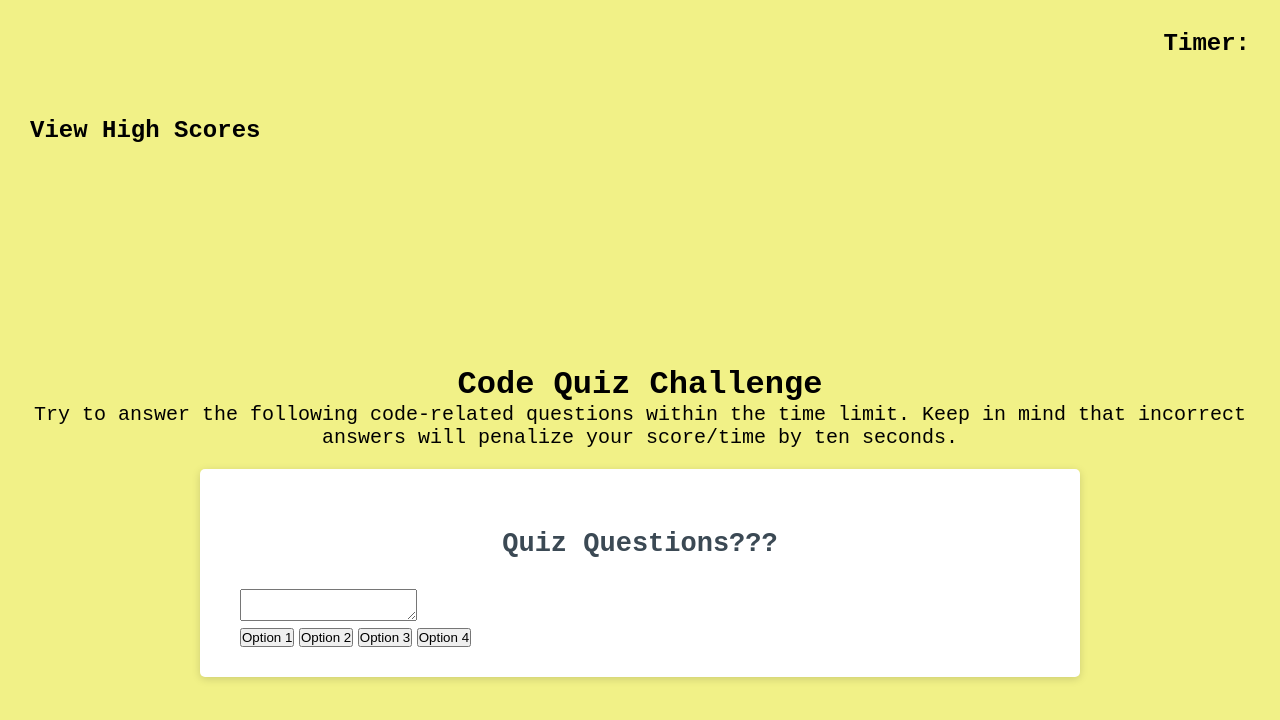
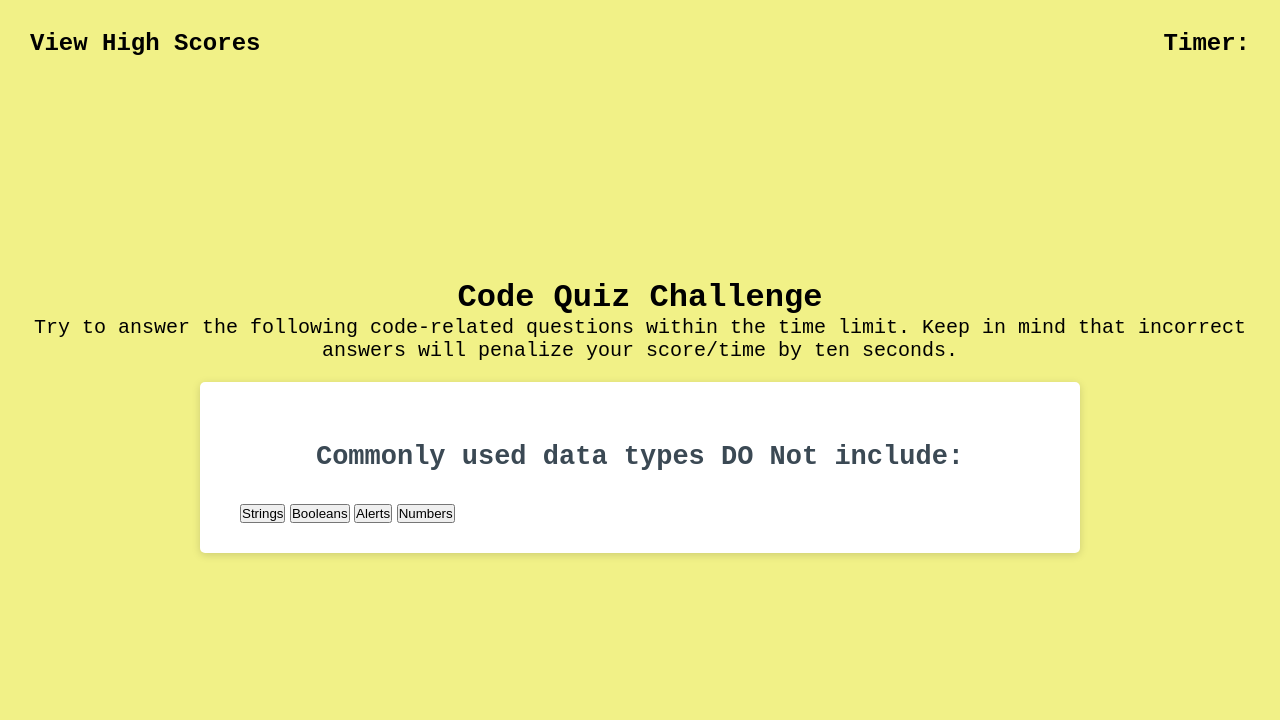
Before and after one commit to samanthaahn/code-quiz, a plain HTML site: page index.html in a window 1280 px wide. Drawn offline with Linux system fonts and the light colour scheme.

Commit message:
added some functions and variables into my js

```diff
--- a/assets/style.css
+++ b/assets/style.css
@@ -51,14 +51,9 @@ h2 {
     font-family: 'Courier New', Courier, monospace;
 }
 
-#countdown {
-    text-align: right;
-    text-align: inline;
-}
-
-#high-score {
-    text-align: left;
-    text-align: inline;
+section {
+    display: flex;
+    justify-content: space-between;
 }
 
 
--- a/assets/style.js
+++ b/assets/style.js
@@ -12,11 +12,62 @@
 // THEN I can save my initials and score
 
 // Assignment Code
-var generateScore
-var questions
-var answers
-var userChoice = '';
 
+var quizQuestions = document.querySelector(".quiz-questions");
+var answerOptions = document.querySelector(".answer-choices");
+var choiceA = document.querySelector("#a");
+var choiceB = document.querySelector("#b");
+var choiceC = document.querySelector("#c");
+var choiceD = document.querySelector("#d");
+var i = 0;
+var userChoice = "";
+var testQuestions = [
+  {
+    prompt: "Commonly used data types DO Not include:",
+    choices: ["Strings", "Booleans", "Alerts", "Numbers"],
+    answer: "Alerts",
+  },
+  {
+    prompt: "The condition in an if / else statement is enclosed with _____.",
+    choices: ["Quotes", "Curly Brackets", "Parenthesis", "Square brackets"],
+    answer: "Curly Brackets",
+  },
+  {
+    prompt: "Arrays in JavaScript can be used to store ___.",
+    choices: ["Numbers and Strings", "Other Arrays", "Booleans", "All of the above"],
+    answer: "All of the above",
+  },
+];
+
+answerOptions.addEventListener("click", function(event) {
+console.log(event.target);
+if (testQuestions[i].answer===event.target.textContent) {
+
+}
+i++;
+displayQuestion();
+});
+
+
+
+function displayQuestion (){
+quizQuestions.textContent = testQuestions[i].prompt
+choiceA.textContent = testQuestions[i].choices[0]
+choiceB.textContent = testQuestions[i].choices[1]
+choiceC.textContent = testQuestions[i].choices[2]
+choiceD.textContent = testQuestions[i].choices[3]
+}
+
+displayQuestion();
+
+
+
+
+// //var questionOne = {
+//     prompt: "Commonly used data types DO Not include:",
+//     choices: ["Strings", "Booleans", "Alerts", "Numbers"],
+//     answer: "Alerts"
+// }
 
 // We need 5 questions with 4 choices
 // we also need to let the user know if the choice they picked is incorrect or correct
--- a/index.html
+++ b/index.html
@@ -1,9 +1,9 @@
 <!DOCTYPE html>
 <html lang="en">
   <head>
-    <meta charset="UTF-8">
-    <meta http-equiv="X-UA-Compatible" content="IE=edge">
-    <meta name="viewport" content="width=device-width, initial-scale=1.0">
+    <meta charset="UTF-8" />
+    <meta http-equiv="X-UA-Compatible" content="IE=edge" />
+    <meta name="viewport" content="width=device-width, initial-scale=1.0" />
     <link rel="stylesheet" href="./assets/style.css" />
     <title>Code Quiz</title>
   </head>
@@ -11,27 +11,26 @@
   <body>
     <div class="wrapper">
       <section>
+        <h2 id="high-score">View High Scores</h2>
         <h2 id="countdown">Timer:</h2>
-            <h2 id="high-score">View High Scores</h2>
       </section>
 
       <header>
         <h1>Code Quiz Challenge</h1>
-        <p>Try to answer the following code-related questions within the time limit. Keep in mind that incorrect answers will penalize your score/time by ten seconds.</p>
-
+        <p>
+          Try to answer the following code-related questions within the time
+          limit. Keep in mind that incorrect answers will penalize your
+          score/time by ten seconds.
+        </p>
       </header>
 
       <div class="card">
-
         <div class="card-header">
-            <h2>Quiz Questions???</h2>
+          <h2 class="quiz-questions">Quiz Questions???</h2>
         </div>
         <div class="card-body">
-        <textarea
-        readonly
-        id="answers">
-        </textarea>
         </div>
+        <div class="answer-choices">
           <button id="a">Option 1</button>
           <button id="b">Option 2</button>
           <button id="c">Option 3</button>
```
Lines whose indentation alone changed are shown as unchanged.
